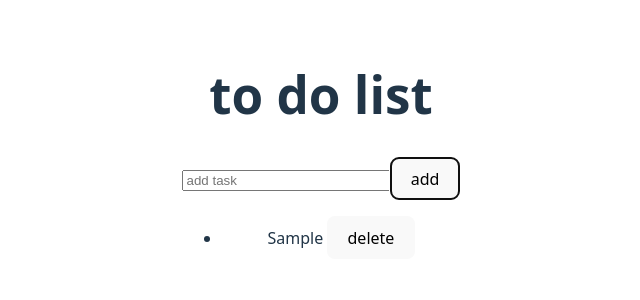
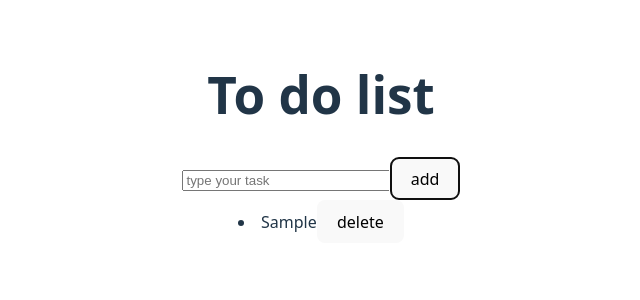
Before and after one commit to Elizaveta-Battalova/react-hello-app, a React (Vite) app in the folder my-react-app/: page / in a window 1280 px wide. Both pictures are taken after typing "Sample" into the empty fields and a click on the button "add". Shown: the top 300 px of the page, without its empty margins (319-959 px from the left). Built offline with nearby package versions, Linux system fonts and the light colour scheme.

Commit message:
Добавила функционал completed для задач

```diff
--- a/my-react-app/src/App.jsx
+++ b/my-react-app/src/App.jsx
@@ -1,34 +1,45 @@
-import { useState } from 'react'
-import reactLogo from './assets/react.svg'
-import viteLogo from '/vite.svg'
-import './App.css'
+import { useState } from 'react';
+import './App.css';
 
 function App() {
  const [tasks, setTasks] = useState([]);
  const [newTask, setNewTask] = useState('');
+ const [completedTasks, setCompletedTasks] = useState([]);
 
  const addTask = () => {
-  if(newTask.trim() !== '') {
+  if (newTask.trim() !== '') {
     setTasks([...tasks, newTask.trim()]);
     setNewTask('');
   }
  };
 
  const deleteTask = (indexToDelete) => {
-  setTasks(tasks.filter((_, index) => (index !== indexToDelete)));
+  setTasks(tasks.filter((_, index) => index !== indexToDelete));
+  setCompletedTasks(completedTasks.filter((_, index) => index !== indexToDelete));
+ };
+
+ const toggleCompleted = (completedIndex) => {
+  setCompletedTasks((prev) => prev.includes(completedIndex) ? prev.filter((i) => i !== completedIndex) : [...prev, completedIndex]);
  };
 
  return(
   <div>
-    <h1>to do list</h1>
-    <input type = 'text' placeholder = 'add task' value = {newTask} onChange = {(e) => setNewTask(e.target.value)}></input>
+    <h1>To do list</h1>
+    <input type = 'text'
+    placeholder = 'type your task'
+    value = {newTask}
+    onChange = {(e) => setNewTask(e.target.value)}></input>
     <button onClick = {addTask}>add</button>
-    <ul>
+
     {tasks.map((task, index) => (
-      <li key = {index}>{task} <button onClick = {() => {deleteTask(index)}}>delete</button></li>
+      <li key = {index}>
+        <span onClick = {() => toggleCompleted(index)}
+        style = {{textDecoration: completedTasks.includes(index) ? 'line-through' : 'none'}}>{task}</span>
+        <button onClick = {() => deleteTask(index)}>delete</button>
+      </li>
     ))}
-    </ul>
   </div>
  )
 }
-export default App
+
+export default App;
```
Lines whose indentation alone changed are shown as unchanged.
